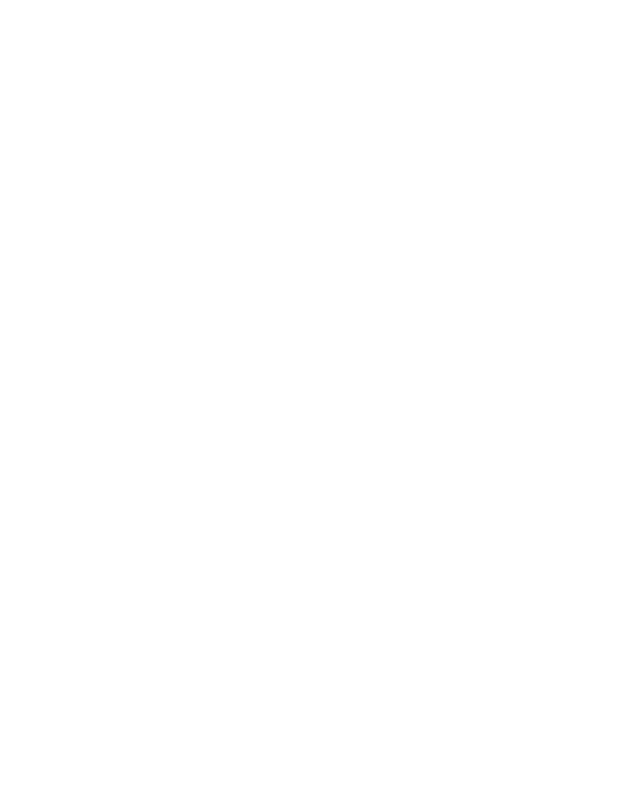
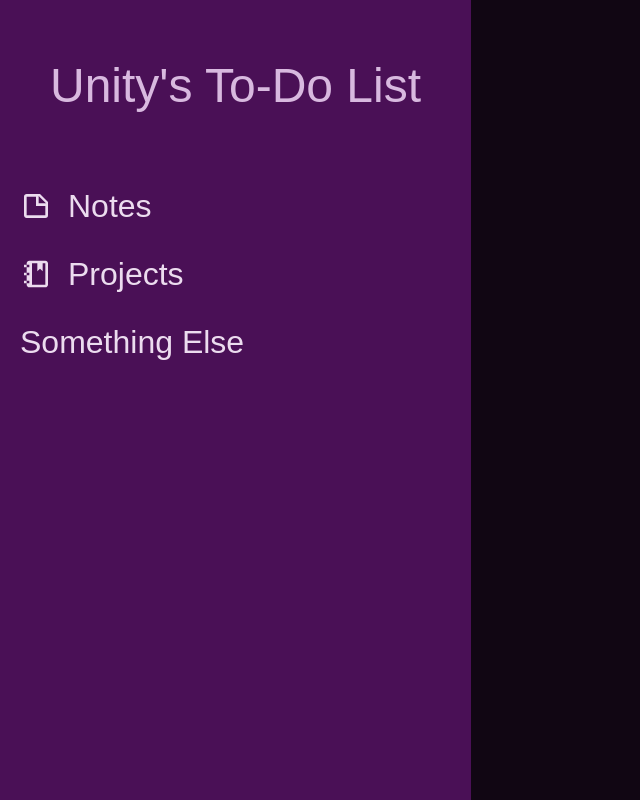
Before and after one commit to incxs2/todo-list, a website built with webpack: page src/index.html in a window 1280 px wide. Shown: the whole page, without its empty margins (0-640 px from the left). Built offline with nearby package versions, Linux system fonts and the light colour scheme.

Commit message:
create base
create base structure with html and css

```diff
--- a/src/index.html
+++ b/src/index.html
@@ -6,6 +6,11 @@
     <title>Document</title>
 </head>
 <body>
-
+    <div class="sidebar">
+        <div class="title">Unity's To-Do List</div>
+        <button><svg xmlns="http://www.w3.org/2000/svg" viewBox="0 0 24 24"><title>note-outline</title><path d="M14,10H19.5L14,4.5V10M5,3H15L21,9V19A2,2 0 0,1 19,21H5C3.89,21 3,20.1 3,19V5C3,3.89 3.89,3 5,3M5,5V19H19V12H12V5H5Z" /></svg>Notes</button>
+        <button><svg xmlns="http://www.w3.org/2000/svg" viewBox="0 0 24 24"><title>notebook-outline</title><path d="M17,4V10L15,8L13,10V4H9V20H19V4H17M3,7V5H5V4C5,2.89 5.9,2 7,2H19C20.05,2 21,2.95 21,4V20C21,21.05 20.05,22 19,22H7C5.95,22 5,21.05 5,20V19H3V17H5V13H3V11H5V7H3M5,5V7H7V5H5M5,19H7V17H5V19M5,13H7V11H5V13Z" /></svg>Projects</button>
+        <button>Something Else</button>
+    </div>
 </body>
 </html>
--- a/src/index.js
+++ b/src/index.js
@@ -1 +1,4 @@
+import "./styles/reset.css";
 import "./styles.css";
+
+console.log("aasdf")
--- a/src/styles.css
+++ b/src/styles.css
@@ -1,40 +1,111 @@
-/*
-  Josh's Custom CSS Reset
-  https://www.joshwcomeau.com/css/custom-css-reset/
-*/
-*, *::before, *::after {
-  box-sizing: border-box;
-}
-* {
-  margin: 0;
-}
-@media (prefers-reduced-motion: no-preference) {
-  html {
-    interpolate-size: allow-keywords;
-  }
-}
-body {
-  line-height: 1.5;
-  -webkit-font-smoothing: antialiased;
-}
-img, picture, video, canvas, svg {
-  display: block;
-  max-width: 100%;
-}
-input, button, textarea, select {
-  font: inherit;
-}
-p, h1, h2, h3, h4, h5, h6 {
-  overflow-wrap: break-word;
-}
-p {
-  text-wrap: pretty;
-}
-h1, h2, h3, h4, h5, h6 {
-  text-wrap: balance;
-}
-#root, #__next {
-  isolation: isolate;
+:root {
+    --text-50: #f5edf7;
+  --text-100: #ecdcef;
+  --text-200: #d8b9df;
+  --text-300: #c595d0;
+  --text-400: #b272c0;
+  --text-500: #9e4fb0;
+  --text-600: #7f3f8d;
+  --text-700: #5f2f6a;
+  --text-800: #3f2046;
+  --text-900: #201023;
+  --text-950: #100812;
+
+  --background-50: #f7ecf9;
+  --background-100: #eed9f2;
+  --background-200: #ddb3e6;
+  --background-300: #cc8cd9;
+  --background-400: #bb66cc;
+  --background-500: #aa40bf;
+  --background-600: #883399;
+  --background-700: #662673;
+  --background-800: #44194d;
+  --background-900: #220d26;
+  --background-950: #110613;
+
+  --primary-50: #f7ebfa;
+  --primary-100: #efd7f4;
+  --primary-200: #e0aeea;
+  --primary-300: #d086df;
+  --primary-400: #c05ed4;
+  --primary-500: #b136c9;
+  --primary-600: #8d2ba1;
+  --primary-700: #6a2079;
+  --primary-800: #471551;
+  --primary-900: #230b28;
+  --primary-950: #120514;
+
+  --secondary-50: #f8eafb;
+  --secondary-100: #f1d4f7;
+  --secondary-200: #e3a9ef;
+  --secondary-300: #d57ee7;
+  --secondary-400: #c754de;
+  --secondary-500: #b929d6;
+  --secondary-600: #9421ab;
+  --secondary-700: #6f1881;
+  --secondary-800: #4a1056;
+  --secondary-900: #25082b;
+  --secondary-950: #130415;
+
+  --accent-50: #f9e8fc;
+  --accent-100: #f3d2f9;
+  --accent-200: #e7a4f4;
+  --accent-300: #da77ee;
+  --accent-400: #ce49e9;
+  --accent-500: #c21ce3;
+  --accent-600: #9b16b6;
+  --accent-700: #741188;
+  --accent-800: #4e0b5b;
+  --accent-900: #27062d;
+  --accent-950: #130317;
 }
 
-/* END OF RESET */
+* {
+  border:none;
+  font-family: Arial, Helvetica, sans-serif;
+}
+
+body {
+  display:flex;
+  min-height: 100vh;
+  background-color: var(--background-950)
+}
+
+.sidebar {
+  display: flex;
+  flex-direction: column;
+  background-color:var(--secondary-800);
+  width: clamp(10px, 30%, 350px);
+  min-width: max-content;
+}
+
+.sidebar .title {
+  margin: 50px;
+  align-self: center;
+  color:var(--text-200);
+  font-size: 3rem;
+}
+
+.sidebar button {
+  background-color: transparent;
+  color:var(--text-100);
+  padding: 10px 20px;
+  font-size: 2rem;
+  display: flex;
+  align-items: center;
+  gap: 1rem;
+  transition: all 0.2s ease;
+}
+
+.sidebar button:hover {
+  background-color: var(--secondary-900);
+  color: var(--accent-300);
+  cursor: pointer;
+}
+
+svg {
+  box-sizing: content-box;
+  height: 1em;
+  width: 1em;
+  fill: currentColor;
+}
--- /dev/null
+++ b/src/styles/reset.css
@@ -0,0 +1,38 @@
+/*
+  Josh's Custom CSS Reset
+  https://www.joshwcomeau.com/css/custom-css-reset/
+*/
+*, *::before, *::after {
+  box-sizing: border-box;
+}
+* {
+  margin: 0;
+}
+@media (prefers-reduced-motion: no-preference) {
+  html {
+    interpolate-size: allow-keywords;
+  }
+}
+body {
+  line-height: 1.5;
+  -webkit-font-smoothing: antialiased;
+}
+img, picture, video, canvas, svg {
+  display: block;
+  max-width: 100%;
+}
+input, button, textarea, select {
+  font: inherit;
+}
+p, h1, h2, h3, h4, h5, h6 {
+  overflow-wrap: break-word;
+}
+p {
+  text-wrap: pretty;
+}
+h1, h2, h3, h4, h5, h6 {
+  text-wrap: balance;
+}
+#root, #__next {
+  isolation: isolate;
+}
```
